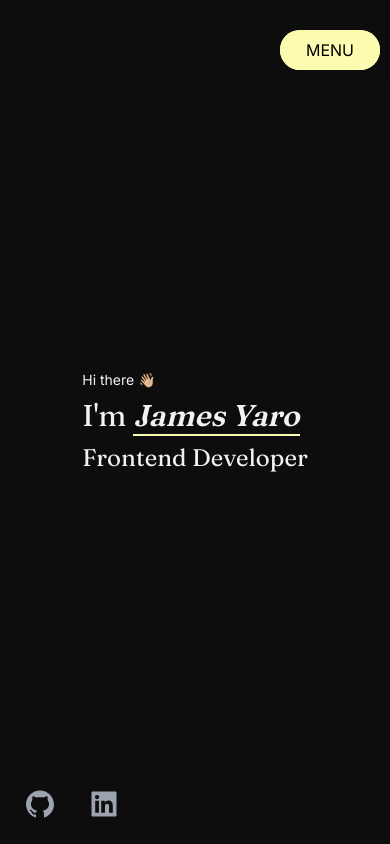
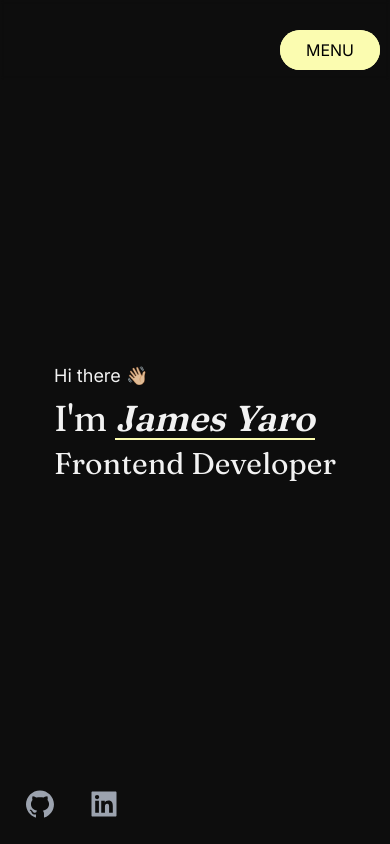
Before and after one commit to yaroCreates/my_portfolio, a Next.js app: page / in a window 390 px wide. Built offline with nearby package versions, Linux system fonts and the light colour scheme.

Commit message:
chore: style changes on the hero section

```diff
--- a/app/components/Hero.jsx
+++ b/app/components/Hero.jsx
@@ -57,15 +57,15 @@
     >
       <div className="flex items-center justify-center flex-col h-screen p-3 sm:p-0">
         <div className="h-full flex flex-col justify-center items-left gap-2">
-          <h3 className="text-sm md:text-lg text-white w-full">Hi there 👋🏼</h3>
-          <h1 className="text-white text-3xl sm:text-6xl">
+          <h3 className="text-lg md:text-xl text-white w-full">Hi there 👋🏼</h3>
+          <h1 className="text-white text-4xl sm:text-6xl">
             I&apos;m{" "}
             <span className="italic font-semibold relative">
               James Yaro{" "}
               <hr className="absolute w-full right-0 border border-[#FBFCB0]" />
             </span>
           </h1>
-          <h1 className="text-white text-2xl sm:text-4xl">
+          <h1 className="text-white text-3xl sm:text-4xl">
             Frontend Developer
           </h1>
         </div>
```
